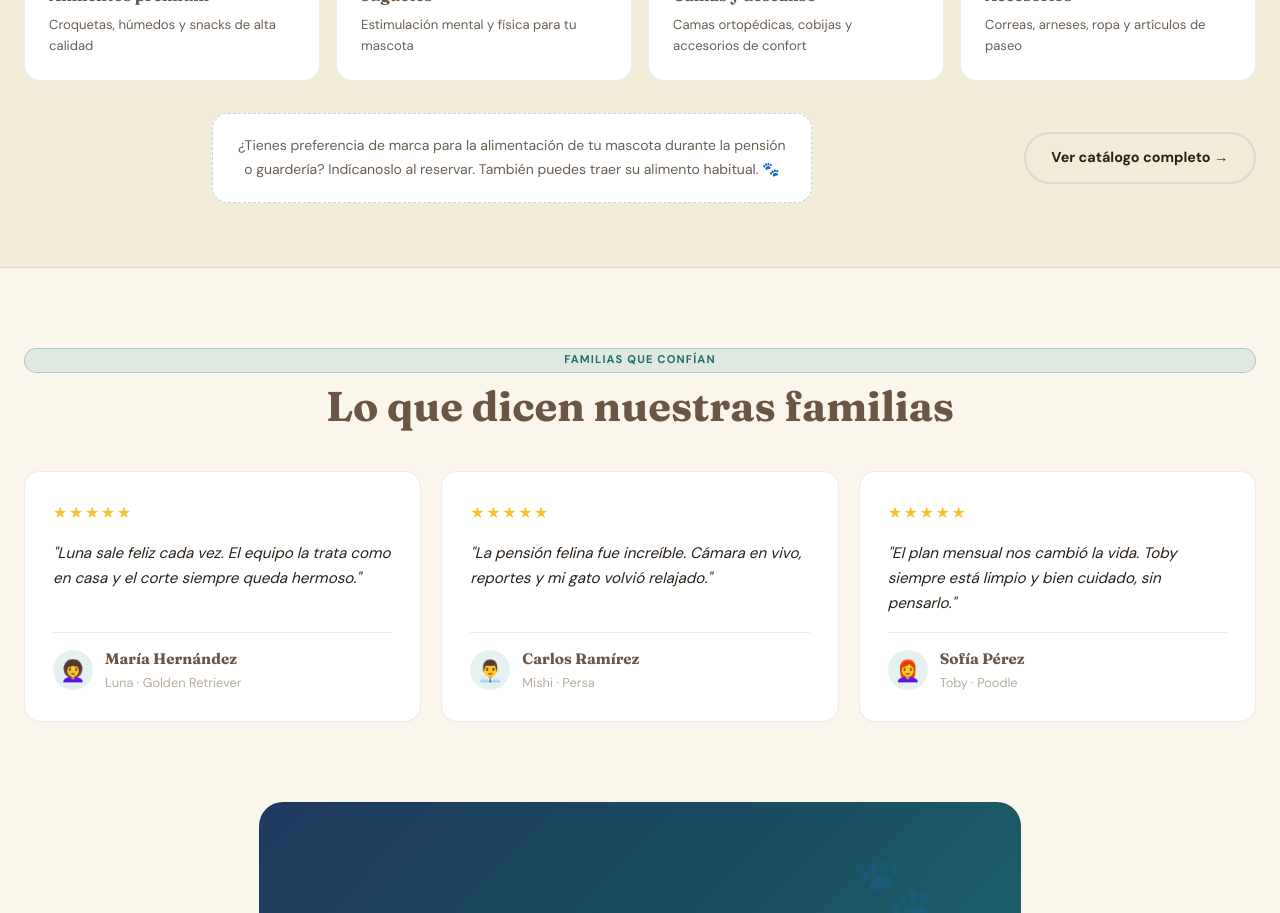
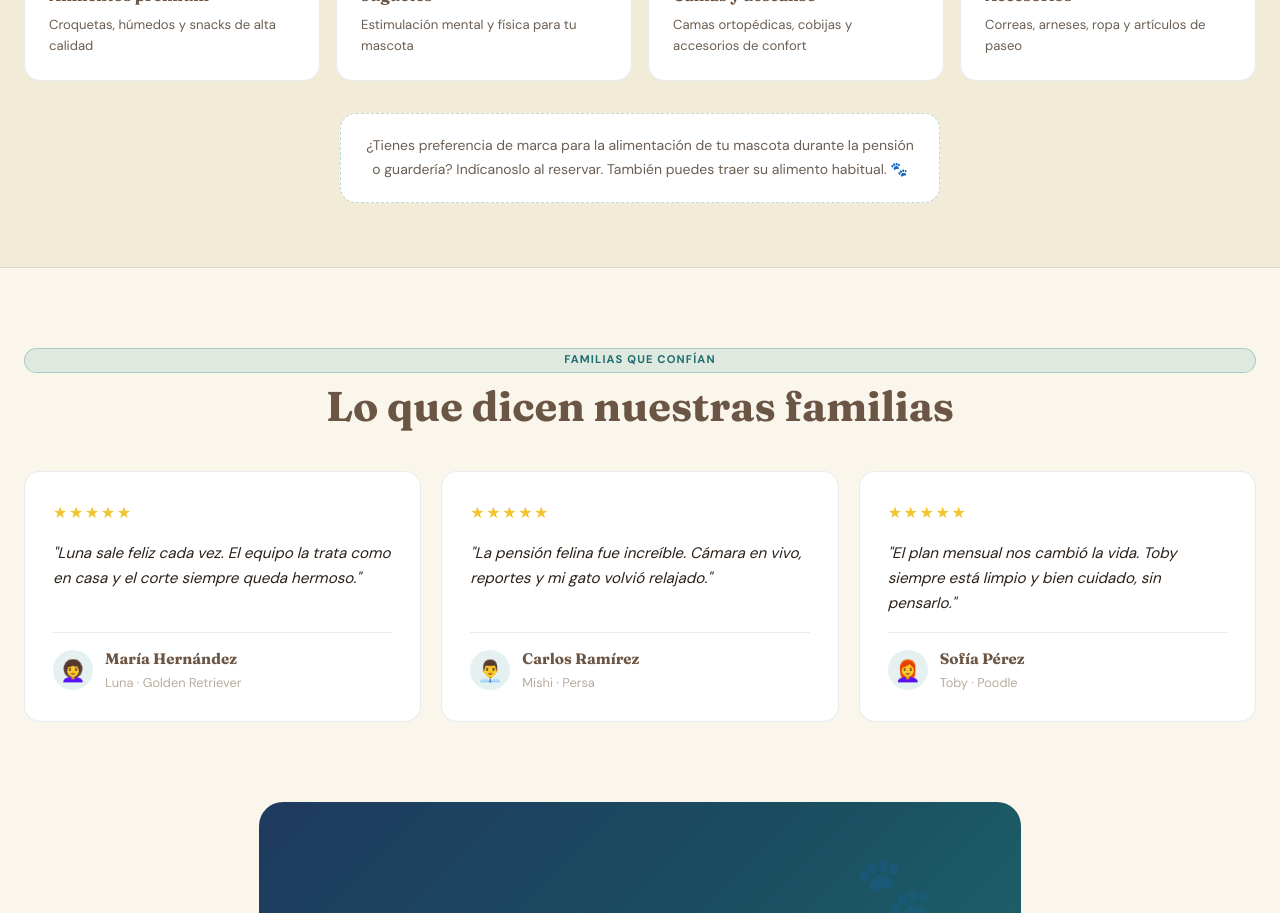
Before and after one commit to DanyMB2326/mascotas-premium-v1, a React (Vite) app: page / in a window 1280 px wide. Shown: the part 3700-4613 px from the top of the page. Built offline with nearby package versions, Linux system fonts and the light colour scheme; no server answers.

Commit message:
Finalización de reservas listo

```diff
--- a/src/components/Proveedores/Proveedores.jsx
+++ b/src/components/Proveedores/Proveedores.jsx
@@ -83,7 +83,6 @@ const Proveedores = () => (
           ¿Tienes preferencia de marca para la alimentación de tu mascota durante la pensión o guardería?
           Indícanoslo al reservar. También puedes traer su alimento habitual. 🐾
         </p>
-        <Link to="/tienda" className="btn-outline">Ver catálogo completo →</Link>
       </div>
 
     </div>
```
